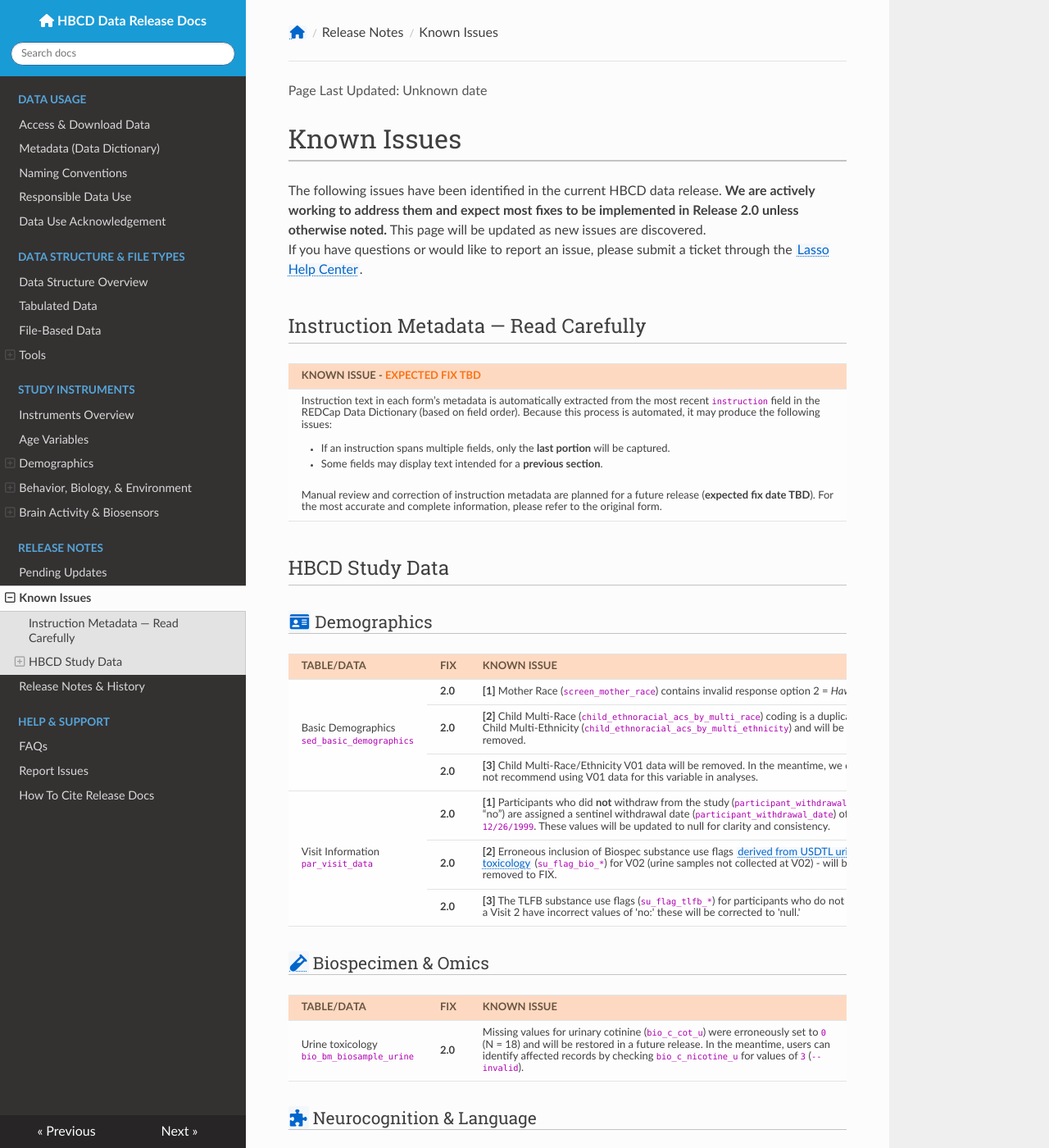
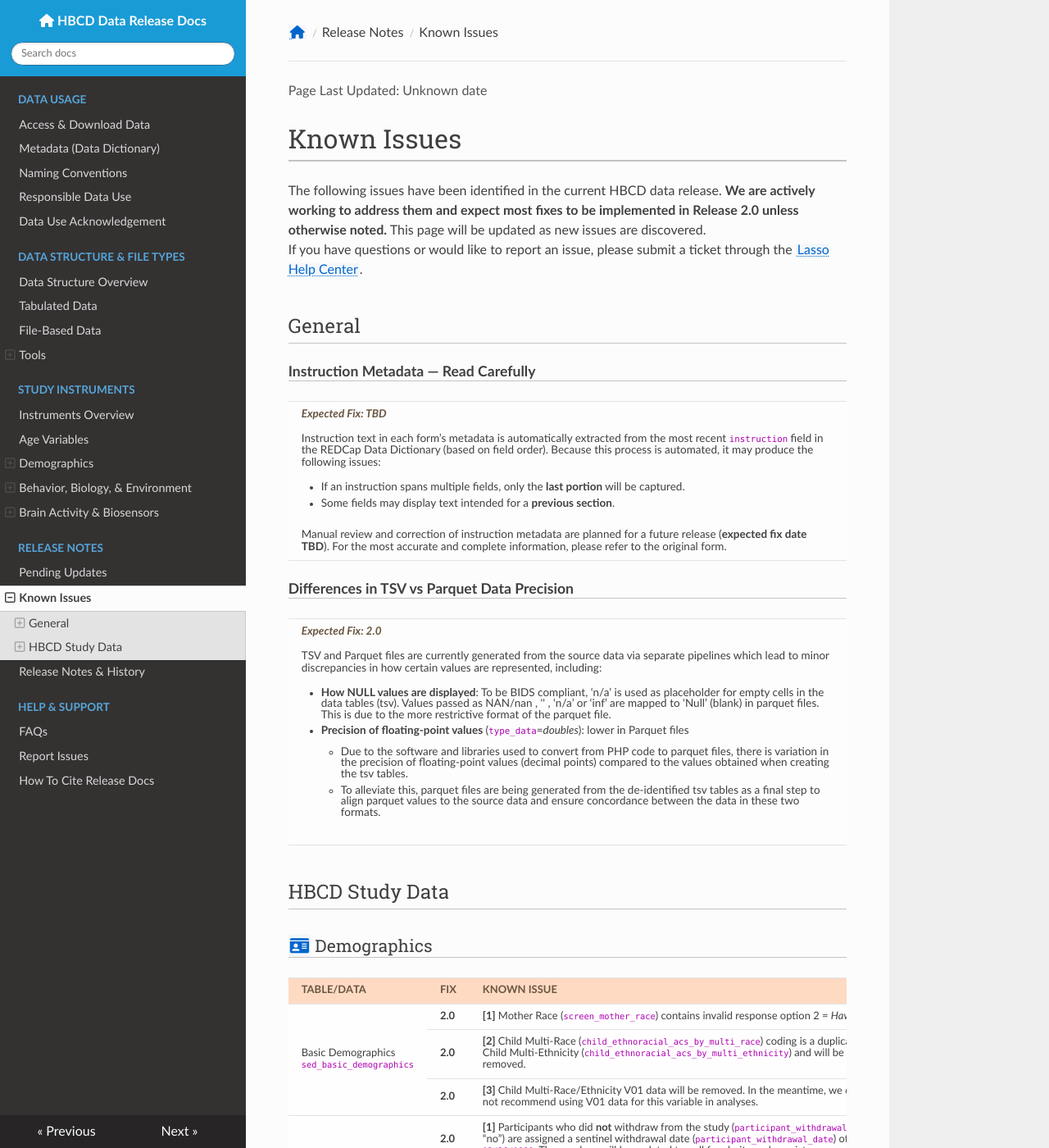
Before and after one commit to nbdc-datahub/hbcd-docs, an MkDocs documentation site: the page built from docs/changelog/knownissues.md, in a window 1280 px wide and 1400 px high. Shown: the whole window at 82% size. Built offline with MkDocs 1.6.1, drawn with Linux system fonts in a browser that asks for light colours; nearby versions of some CDN libraries.

Commit message:
add parquet vs tsv known issue

```diff
--- a/docs/changelog/knownissues.md
+++ b/docs/changelog/knownissues.md
@@ -4,23 +4,42 @@
 The following issues have been identified in the current HBCD data release. **We are actively working to address them and expect most fixes to be implemented in Release 2.0 unless otherwise noted.** This page will be updated as new issues are discovered.
 If you have questions or would like to report an issue, please submit a ticket through the [Lasso Help Center](https://nbdc.lassoinformatics.com/issue-tracker).
 
-## Instruction Metadata — Read Carefully
+## General
 
-<table class="compact-table-no-vertical-lines">
-<thead style="background-color: #ff8a42cc; color: #695541ff;">
-  <tr>
-    <th>KNOWN ISSUE - <span style="color: #f97316;">EXPECTED FIX TBD</span></th>
-  </tr>
-</thead>
+#### Instruction Metadata — Read Carefully
+
+<table class="compact-table-no-vertical-lines" style="font-size: 15px;">
 <tbody>
 <tr>
 <td style="word-wrap: break-word; white-space: normal;">
+<span style="color: #695541ff;"><i><b>Expected Fix: TBD</b></i></span><br><br>
   Instruction text in each form’s metadata is automatically extracted from the most recent <code>instruction</code> field in the REDCap Data Dictionary (based on field order). Because this process is automated, it may produce the following issues:
   <ul>
     <li>If an instruction spans multiple fields, only the <b>last portion</b> will be captured.</li>
     <li>Some fields may display text intended for a <b>previous section</b>.</li>
   </ul>
   Manual review and correction of instruction metadata are planned for a future release (<b>expected fix date TBD</b>). For the most accurate and complete information, please refer to the original form.</td>
+</tr>
+</tbody>
+</table>
+
+#### Differences in TSV vs Parquet Data Precision
+<table class="compact-table-no-vertical-lines" style="font-size: 15px;">
+<tbody>
+<tr>
+<td style="word-wrap: break-word; white-space: normal;">
+<span style="color: #695541ff;"><i><b>Expected Fix: 2.0</b></i></span><br><br>
+TSV and Parquet files are currently generated from the source data via separate pipelines which lead to minor discrepancies in how certain values are represented, including:
+<ul>
+  <li><b>How NULL values are displayed</b>: To be BIDS compliant, ‘n/a’ is used as placeholder for empty cells in the data tables (tsv). Values passed as NAN/nan , '' , ‘n/a’ or ‘inf’ are mapped to ‘Null’ (blank) in parquet files. This is due to the more restrictive format of the parquet file.</li>
+  <li><b>Precision of floating-point values</b> (<code>type_data</code>=<i>doubles</i>): lower in Parquet files
+  <ul>
+    <li>Due to the software and libraries used to convert from PHP code to parquet files, there is variation in the precision of floating-point values (decimal points) compared to the values obtained when creating the tsv tables.</li>
+    <li>To alleviate this, parquet files are being generated from the de-identified tsv tables as a final step to align parquet values to the source data and ensure concordance between the data in these two formats.</li>
+  </ul>
+  </li>
+</ul>
+</td>
 </tr>
 </tbody>
 </table>
```
